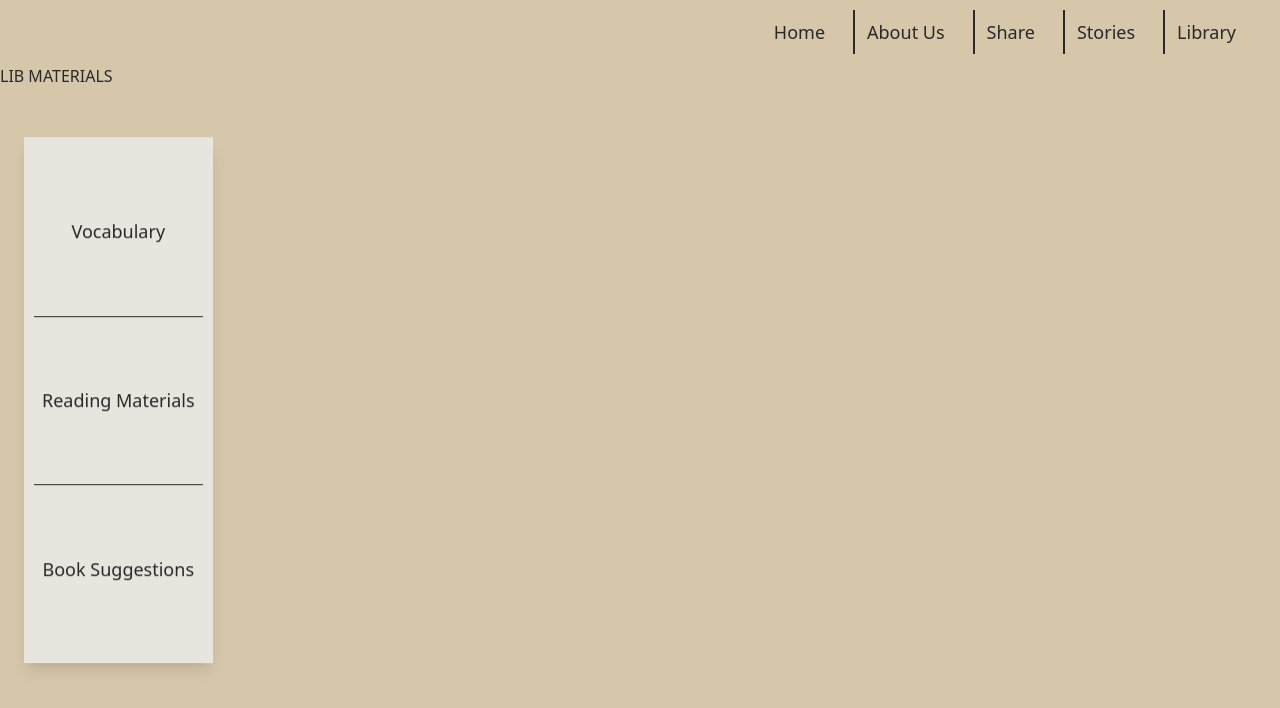
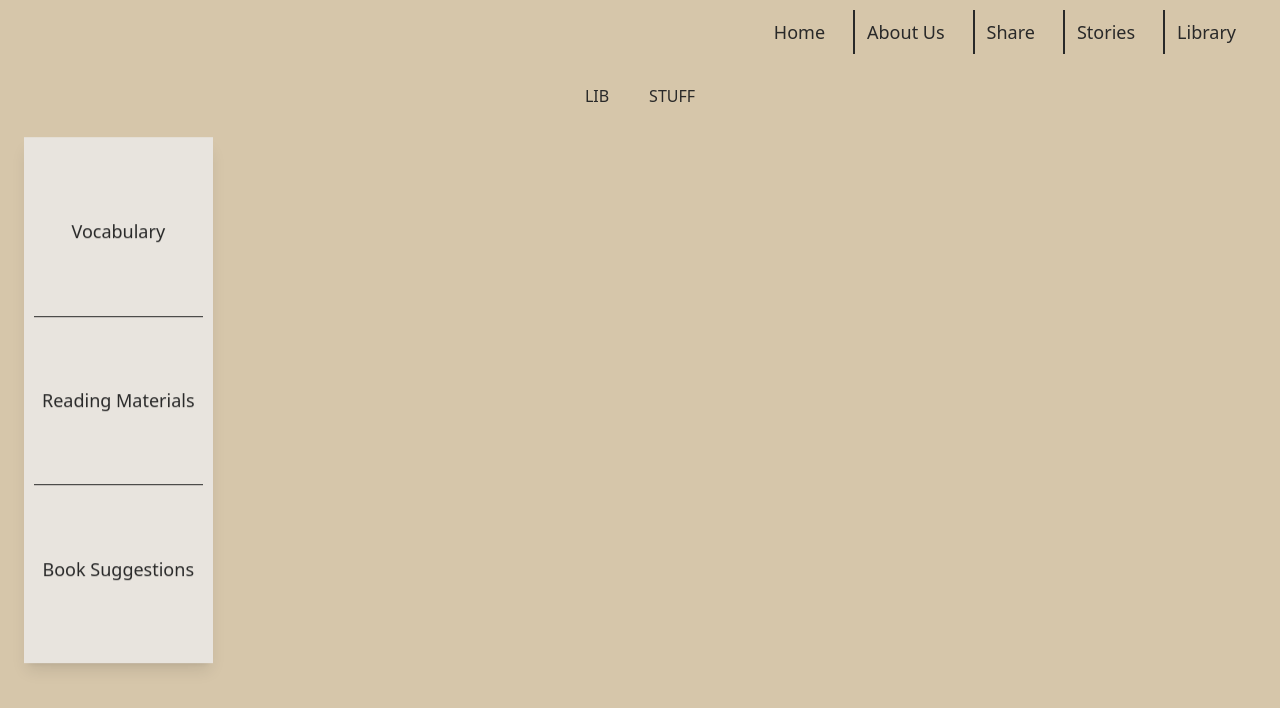
Before and after one commit to madalinefitz/Two-or-More, a React (Create React App) app: page /library/materials in a window 1280 px wide. Shown: the top 708 px of the page. Built offline with nearby package versions, Linux system fonts and the light colour scheme.

Commit message:
introduce flexbox

```diff
--- a/src/components/LibMaterials.js
+++ b/src/components/LibMaterials.js
@@ -1,7 +1,12 @@
 export default function LibMaterials() {
     return(
-        <>
-            LIB MATERIALS
-        </>
+        <div className = "flex justify-center ">
+            <div className="m-5">
+                LIB
+            </div>
+            <div className="m-5">
+                STUFF
+            </div>
+        </div>
     )
 }
```
